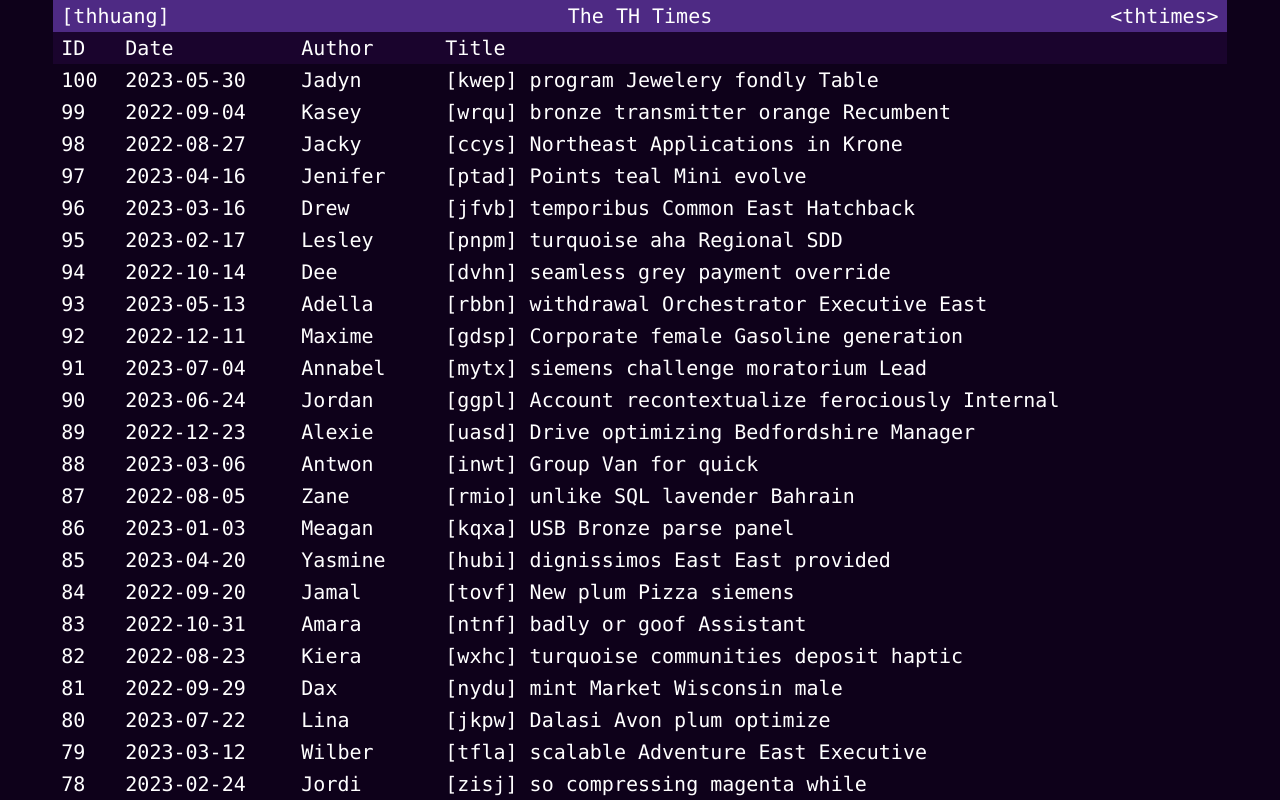
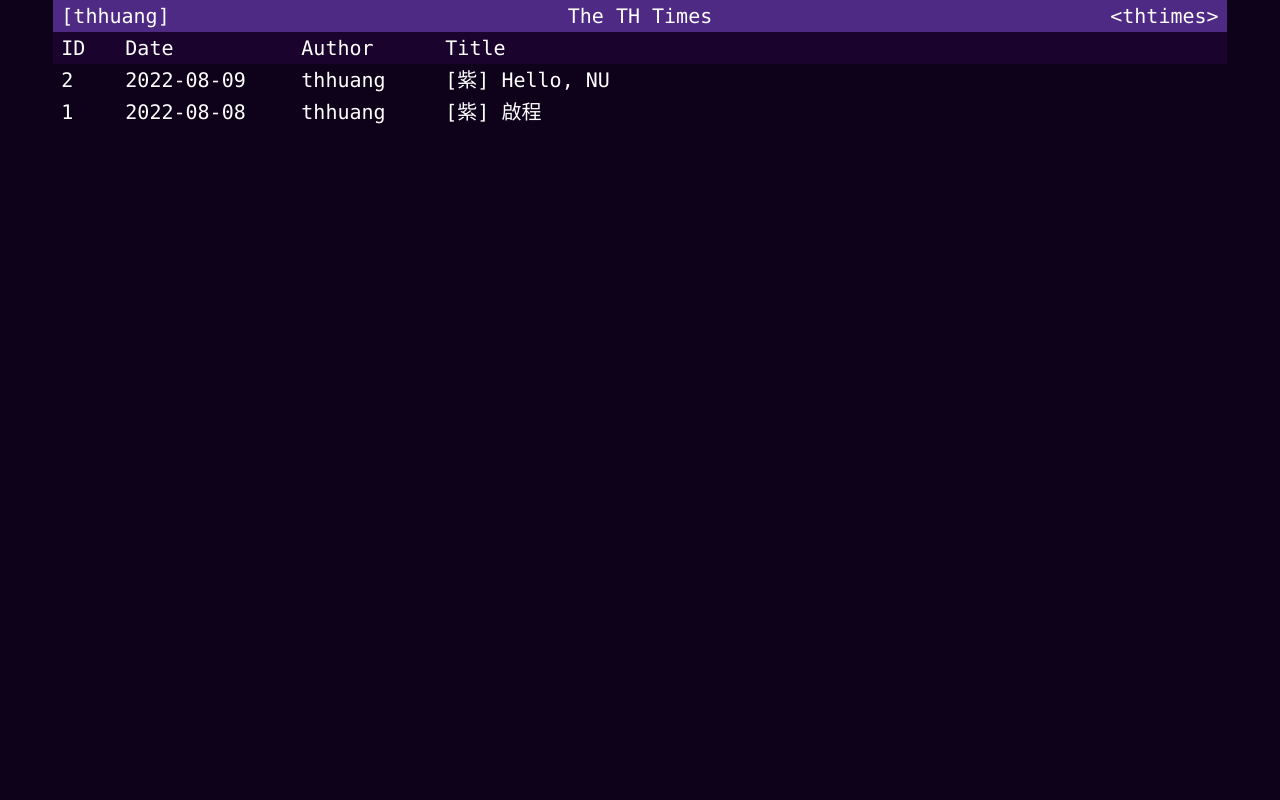
Before and after one commit to thhuang/thtimes, a React (Create React App) app: page /thtimes/1 in a window 1280 px wide. Built offline with nearby package versions, Linux system fonts and the light colour scheme; the HTML template or start-up script is replaced by a standard one.

Commit message:
add real articles for testing

```diff
--- /dev/null
+++ b/src/assets/articles/1.json
@@ -0,0 +1,9 @@
+{
+  "id": 1,
+  "date": "2022-08-08",
+  "author": "thhuang",
+  "title": "啟程",
+  "tag": "紫",
+  "time": "2022-08-08 23:26:15",
+  "content": "\n經過一天的奔波，終於到了芝加哥！\n住進了學校附近的一間飯店，房間好大，居然還有客廳、餐廳\n也有個小廚房和冰箱可以自己煮飯！\n第一次住到這麼大的飯店房間\n\n離開了我從小成長到大的台灣，是踏出舒適宣的第一步\n我的留學生涯也在此正式展開\n雖然時差的關係實在是超級想睡覺，但我還是感到緊張又興奮\n是多麽難能可貴的感受，希望未來我還是能記得這份渴望探索未知的激動\n\n明天早上要去拿學生證，也想順便逛逛這個期盼已久的校園\n接下來就要好好準備Amazon的線上測驗了\n希望一切順利！\n"
+}
--- /dev/null
+++ b/src/assets/articles/2.json
@@ -0,0 +1,9 @@
+{
+  "id": 2,
+  "date": "2022-08-09",
+  "author": "thhuang",
+  "title": "Hello, NU",
+  "tag": "紫",
+  "time": "2022-08-09 23:23:48",
+  "content": "\n沒想到又拖到了11點，今天是個累人的一天\n因為時差我鄰晨三點就醒來了，努力撐到七點半才下床\n吃完飯店早餐後就出發去學校拿學生證\n原本以為會是個輕鬆的行程，邊走邊拍照還去看了九月會入住的宿舍周遭，心情超好\n也終於看到了學校美麗的正門和那顆有名的彩繪石頭\n在即將走到學生證辦公室的時候突然發現忘記帶護照\n因為聽說領取學生證需要帶證件去確認，只好再跑回飯店拿\n當拿到學生證的時候已經滿身大汗了，這一天才剛開始就先衝刺了20分鐘\n\n之後逛了名為書店的學校的周邊專賣商店，超多好看的衣服\n期待了好久呀，在台灣的時後就億直再逛網路上的衣服清單哈哈\n我這週一定要找一天好好到這挑幾件帶回家！\n\n接著就開始在學校到處亂逛，看了美式足球隊的練習，也再次到美麗的湖邊拍照\n這大概就會是我未來晨跑的路線吧\n不過可能是因為在放暑假，有些校內的餐廳沒有開，午餐就吃了當初Annika帶我們去吃的餐廳\n\n餐後第一次來到downtown，小巧但齊全，感覺就是個圍繞著學校而生的小鎮\n逛了幾間超市最後腳實在太痠，加上前一晚沒睡好就決定回家休息了\n沖了超久的熱水澡，就來到電腦前和弟弟視訊幫他準備面試\n結果最後變成一起看Amazon的OA考題\n現在覺得挺有信心的哈哈，明天看完work simulation的考古題，感覺後天可以來做測驗了！\n\n預計明天要去開戶，希望也能一切順利～\n"
+}
--- /dev/null
+++ b/src/assets/articles/articles.js
@@ -0,0 +1,19 @@
+// import { faker } from '@faker-js/faker';
+const articles = [];
+for (let i = 1; i <= 2; ++i) {
+  articles.push(require('./' + i.toString() + '.json'));
+}
+
+// for (let i = 3; i <= 100; i++) {
+//   articles.push({
+//     id: i,
+//     date: faker.date.future().toISOString().slice(0, 10),
+//     author: faker.name.firstName().toLowerCase(),
+//     title: faker.random.words(4),
+//     tag: faker.random.alpha(4),
+//   });
+// }
+
+articles.reverse();
+
+export default articles;
--- a/src/components/article/Article.jsx
+++ b/src/components/article/Article.jsx
@@ -1,5 +1,4 @@
 import React from 'react';
-import { faker } from '@faker-js/faker';
 import { useContext } from 'react';
 import CTX from '../../context';
 import './article.css';
@@ -9,17 +8,13 @@ import Content from './Content';
 const Article = () => {
   const ctx = useContext(CTX);
 
-  const article = {
-    id: ctx.article,
-    time: faker.date.future().toISOString(),
-    author: faker.name.firstName(),
-    title: faker.random.words(10),
-    tag: faker.random.alpha(4),
-    content: faker.lorem.paragraphs(20, '\n\n'),
-  };
+  if (ctx.article === null) return <></>;
+
+  const articleId = ctx.article.toString();
+  const article = require('../../assets/articles/' + articleId + '.json');
 
   return (
-    <div className={ctx.article === null ? 'hidden' : 'article'}>
+    <div className="article">
       <Header
         title={article.title}
         author={article.author}
--- a/src/components/list/ArticleList.jsx
+++ b/src/components/list/ArticleList.jsx
@@ -1,23 +1,11 @@
 import React, { useContext } from 'react';
-import { faker } from '@faker-js/faker';
 import CTX from '../../context';
-
-let articles = [];
-
-for (let i = 1; i <= 100; i++) {
-  articles.push({
-    id: i,
-    date: faker.date.future().toISOString().slice(0, 10),
-    author: faker.name.firstName(),
-    title: faker.random.words(4),
-    tag: faker.random.alpha(4),
-  });
-}
+import articles from '../../assets/articles/articles';
 
 const ArticleList = () => {
   return (
     <section className="article-list">
-      {articles.reverse().map((a) => {
+      {articles.map((a) => {
         return <ArticleRow key={a.id} article={a} />;
       })}
     </section>
```
